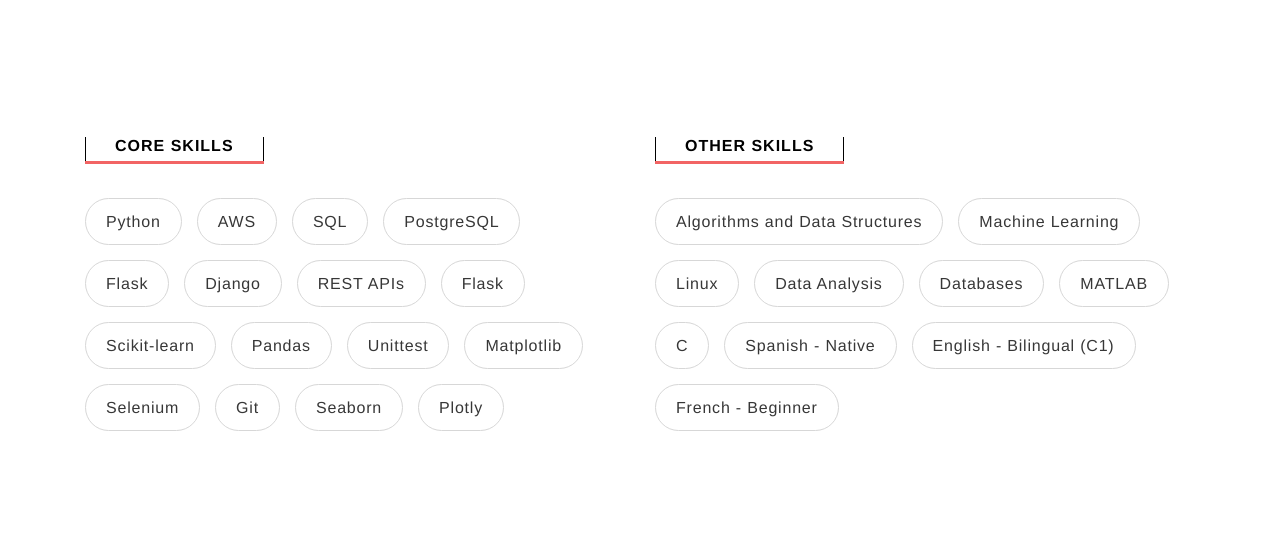
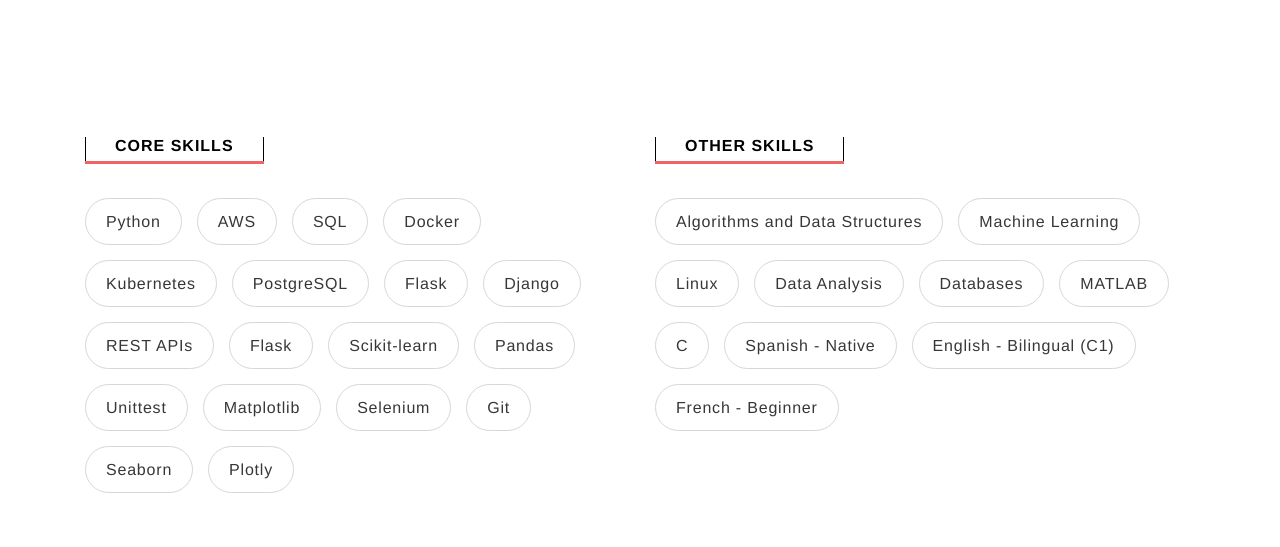
Before and after one commit to G-herr/portfolio, a Flask app: page / in a window 1280 px wide. Shown: the part 1302-1849 px from the top of the page. Run offline with Flask 3, Linux system fonts and the light colour scheme.

Commit message:
Added skills

```diff
--- a/templates/index.html
+++ b/templates/index.html
@@ -105,6 +105,8 @@
                <li>Python</li>
                <li>AWS</li>
                <li>SQL</li>
+               <li>Docker</li>
+               <li>Kubernetes</li>
                <li>PostgreSQL</li>
                <li>Flask</li>
                <li>Django</li>
```
